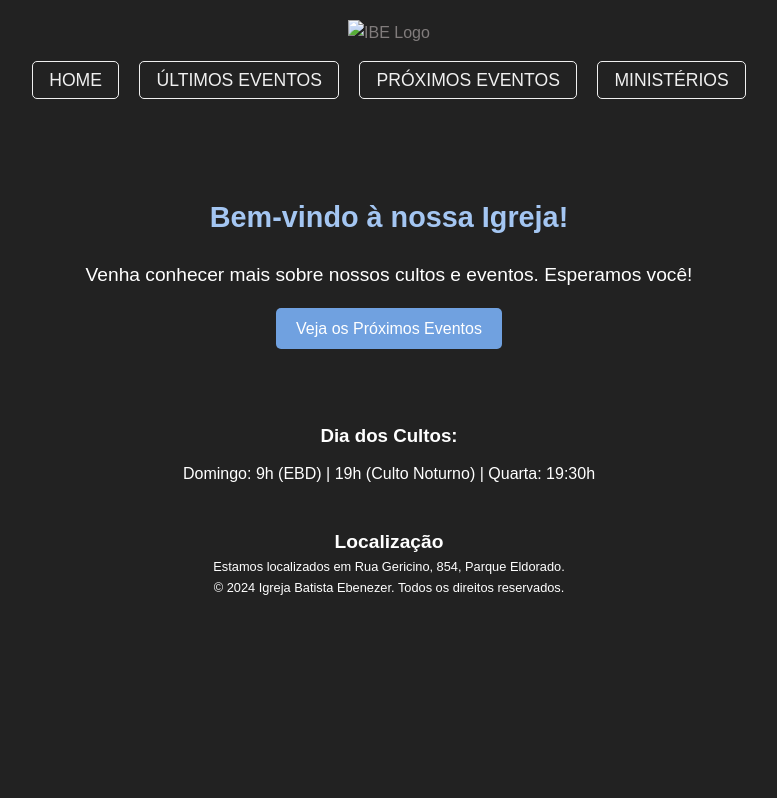
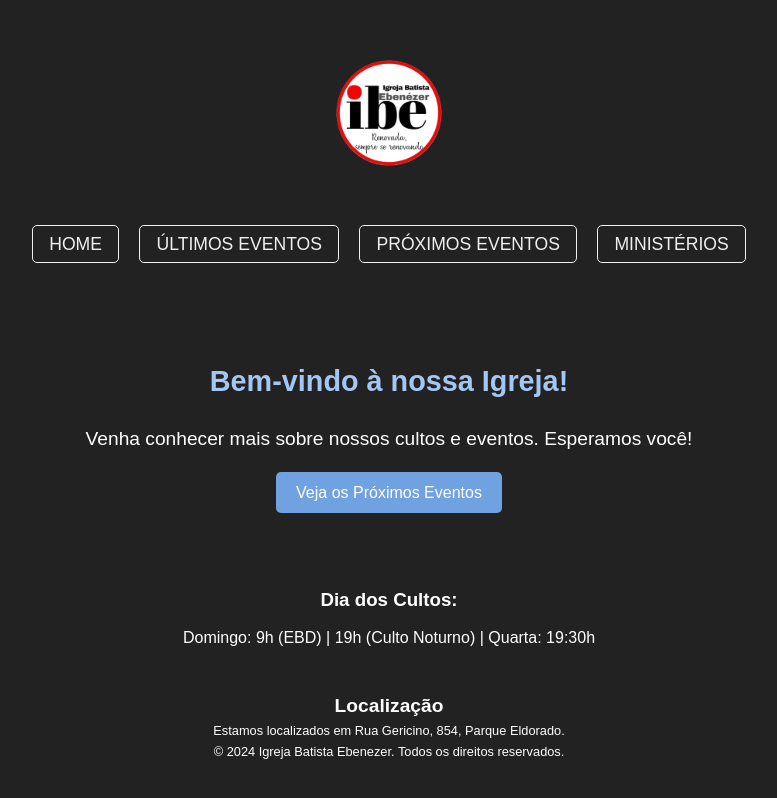
Before and after one commit to henrytatodev/Igreja, a plain HTML site: page index.html in a window 1280 px wide. Shown: the whole page, without its empty margins (251-1028 px from the left). Drawn offline with Linux system fonts and the light colour scheme.

Commit message:
Update index.html

```diff
--- a/index.html
+++ b/index.html
@@ -8,7 +8,7 @@
 </head>
 <body>
     <header>
-        <img src="imagens/ibe-Photoroom.png" alt="IBE Logo" class="logo">
+        <img src="ibe-Photoroom.png" alt="IBE Logo" class="logo">
         <nav class="menu">
             <a href="index.html">HOME</a>
             <a href="ultimoseventos.html">ÚLTIMOS EVENTOS</a>
```
